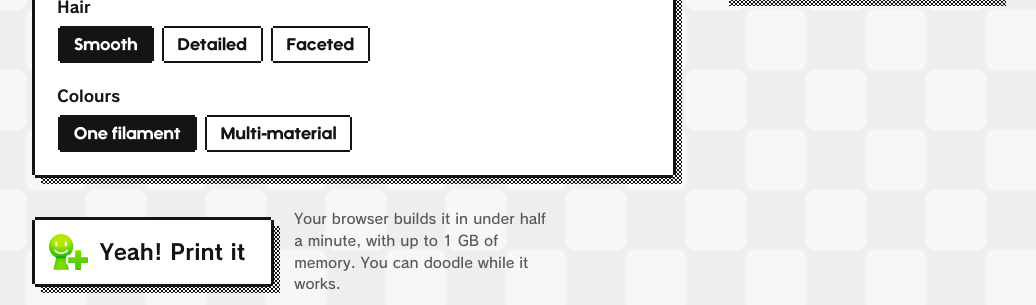
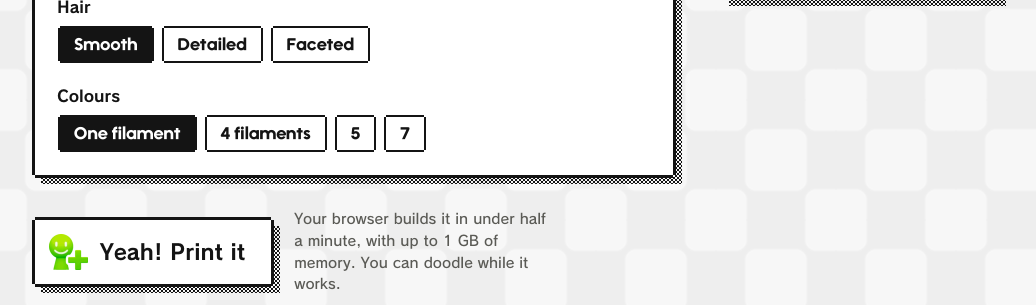
Before and after one commit to quatric/PrintMiiOut, a Flask app: page / in a window 1280 px wide. Shown: the part 1460-1765 px from the top of the page, without its empty margins (124-1160 px from the left). Run offline with Flask 3, Linux system fonts and the light colour scheme; some libraries are stand-ins or nearby versions.

Commit message:
Fit multi-material prints to 4, 5 or 7 filaments
PrusaSlicer drops paint past the printer's filament count, and the MMU3
has five. Five is now the usual: the base goes with the skin and the
eyebrows with the hair; four puts the eye whites with the skin too.

```diff
--- a/app.py
+++ b/app.py
@@ -419,7 +419,8 @@ def _parse_form() -> tuple[tuple[dict, dict] | None, str | None]:
         "proportions": proportions,
         "split": make == "figure" and request.form.get("pieces", "whole") == "split",
         "base": request.form.get("base", "on") != "off",
-        "mmu": request.form.get("mmu") == "on",
+        "mmu": request.form.get("mmu") in ("on", "4", "5", "7"),
+        "mmu_slots": int(request.form.get("mmu")) if request.form.get("mmu") in ("4", "5", "7") else 5,
         "hair": {"smooth": 3, "detailed": 1, "faceted": 0}.get(request.form.get("hair"), 3),
         "fit": fit,
         "size": size,
@@ -555,7 +556,7 @@ def resolve():
     elif c["make"] == "head":
         # The head alone: no body, and a flat cut under the chin for "base".
         job.update(body=None, height=miidata.AVERAGE, build=miidata.AVERAGE, split=False, base=c["base"],
-                   keychain=c["keychain"], mmu=c["mmu"], hair_smoothing=c["hair"])
+                   keychain=c["keychain"], mmu=c["mmu"], mmu_slots=c["mmu_slots"], hair_smoothing=c["hair"])
     else:
         body_type, height, build = _body_for(raw, c["body_type"], c["proportions"])
         job.update(
@@ -566,6 +567,7 @@ def resolve():
             base=c["base"],
             # Painted for a multi-material printer: a whole figure or a bobblehead.
             mmu=c["mmu"] and c["make"] in ("figure", "bobblehead") and not c["split"],
+            mmu_slots=c["mmu_slots"],
             hair_smoothing=c["hair"],
         )
         if c["make"] == "articulated":
--- a/static/client/browser-build.js
+++ b/static/client/browser-build.js
@@ -177,6 +177,7 @@ export async function buildInBrowser(form, onStatus, print = {}) {
 			base: job.base !== false,
 			split: make === 'figure' && !!job.split,
 			mmu: !!job.mmu,
+			mmuSlots: job.mmu_slots || 5,
 			hairSmoothing: job.hair_smoothing ?? 3,
 			fit: Number(job.fit) || 0,
 			size: Number(job.size) || 0,
--- a/templates/index.html
+++ b/templates/index.html
@@ -646,7 +646,9 @@
             <span class="label" id="mmu-label">Colours</span>
             <div class="gender-row" role="group" aria-labelledby="mmu-label">
               <button class="gender-btn selected" data-mmu="off" type="button" aria-pressed="true">One filament</button>
-              <button class="gender-btn"          data-mmu="on"  type="button" aria-pressed="false">Multi-material</button>
+              <button class="gender-btn"          data-mmu="4"   type="button" aria-pressed="false">4 filaments</button>
+              <button class="gender-btn"          data-mmu="5"   type="button" aria-pressed="false">5</button>
+              <button class="gender-btn"          data-mmu="7"   type="button" aria-pressed="false">7</button>
             </div>
           </div>
           <div class="field-note field-wide" id="mmu-note" hidden>For printers that change filament by themselves (an AMS, an MMU or a toolchanger): a 3MF painted in seven slots, 1 skin, 2 hair, 3 black (pupils, mouth, glasses, trousers), 4 shirt and hat, 5 white (eye whites), 6 eyebrows, 7 base. Open it in Bambu Studio, OrcaSlicer or PrusaSlicer and pick a filament for each slot.</div>
@@ -972,7 +974,13 @@
     // Snap-together parts print one colour each, so they need no painting.
     const mmuField = document.getElementById('mmu-field');
     if (split) mmuField.hidden = true;
-    document.getElementById('mmu-note').hidden = mmuField.hidden || choice.mmu !== 'on';
+    const mmuNote = document.getElementById('mmu-note');
+    mmuNote.hidden = mmuField.hidden || choice.mmu === 'off';
+    mmuNote.textContent = 'For printers that change filament by themselves (an AMS, an MMU or a toolchanger): a 3MF painted in '
+      + { 4: 'four slots: 1 skin, eye whites and base, 2 hair and eyebrows, 3 black (pupils, mouth, glasses, trousers), 4 shirt and hat.',
+          5: 'five slots, as many as a Prusa MMU3: 1 skin and base, 2 hair and eyebrows, 3 black (pupils, mouth, glasses, trousers), 4 shirt and hat, 5 eye whites.',
+          7: 'seven slots: 1 skin, 2 hair, 3 black (pupils, mouth, glasses, trousers), 4 shirt and hat, 5 eye whites, 6 eyebrows, 7 base.' }[choice.mmu]
+      + ' Open it in Bambu Studio, OrcaSlicer or PrusaSlicer and pick a filament for each slot.';
     // The head alone stands on a flat cut instead of a base.
     const head = choice.make === 'head';
     document.getElementById('base-label').textContent = head ? 'Bottom' : 'Base';
```
Also changed, not shown: README.md, core/README.md, static/client/printmiiout-core.js, 5 other files.
